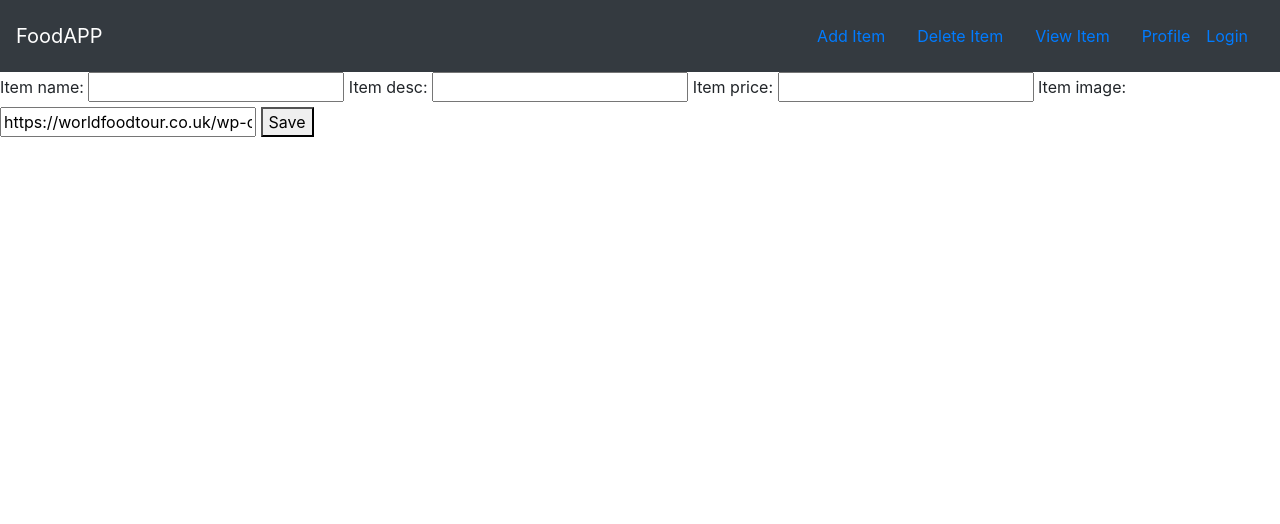
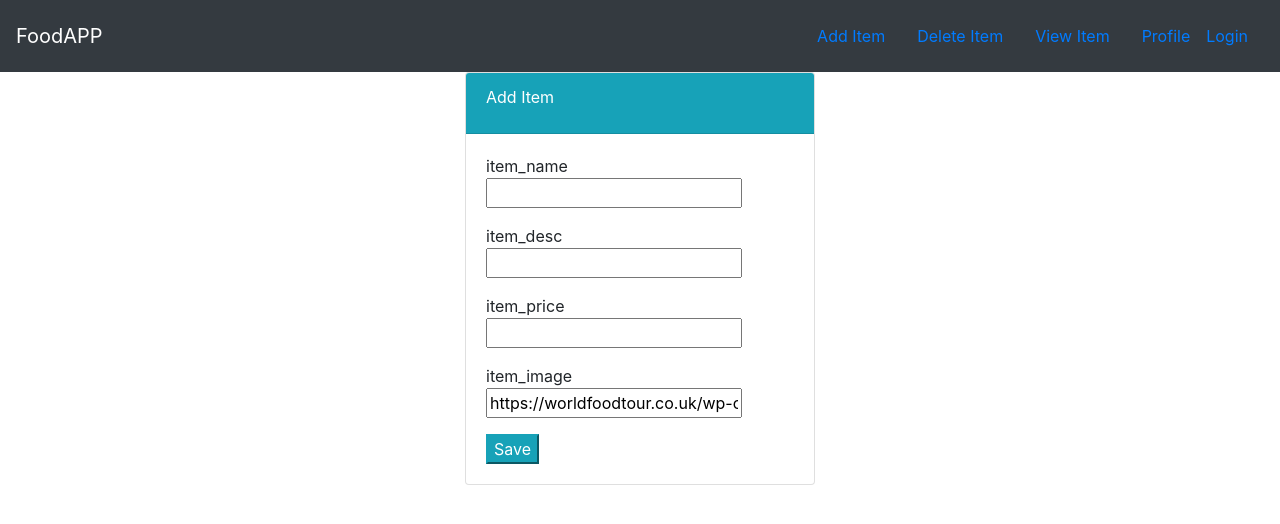
Before and after one commit to chungFTF/django-foodproject, a Django app: page /food/add/ in a window 1280 px wide. Shown: the top 524 px of the page. Run offline with Django 4.2, Linux system fonts and the light colour scheme.

Commit message:
Add item css style

```diff
--- a/food/templates/food/item-form.html
+++ b/food/templates/food/item-form.html
@@ -1,10 +1,41 @@
 {% extends 'food/base.html' %}
 {% block body %}
 
-<form action="" method="POST">
+
+<div class="container">
+    <div class="row">
+        <div class="col-md-4 offset-md-4">
+            <div class="card">
+                <div class="card-header bg-info text-white">
+                    <div class="card-title">
+                        Add Item
+                    </div>
+                </div>
+
+                <div class="card-body">
+                    <form method="POST">
+                        {% csrf_token %}
+                        {% for field in form %}
+                            <div class="form-group">
+                                {{ field.name }}
+                                <br>
+                                {{ field }}
+                            </div>
+                        {% endfor %}
+                        <button class="btn-info" type="submit">Save</button>
+                    </form>
+                </div>
+            </div>
+        </div>
+    </div>
+</div>
+
+
+
+<!-- <form action="" method="POST">
     {% csrf_token %}
     {{ form }}
     <button type="submit">Save</button>
-</form>
+</form> -->
 
 {% endblock %}
```
